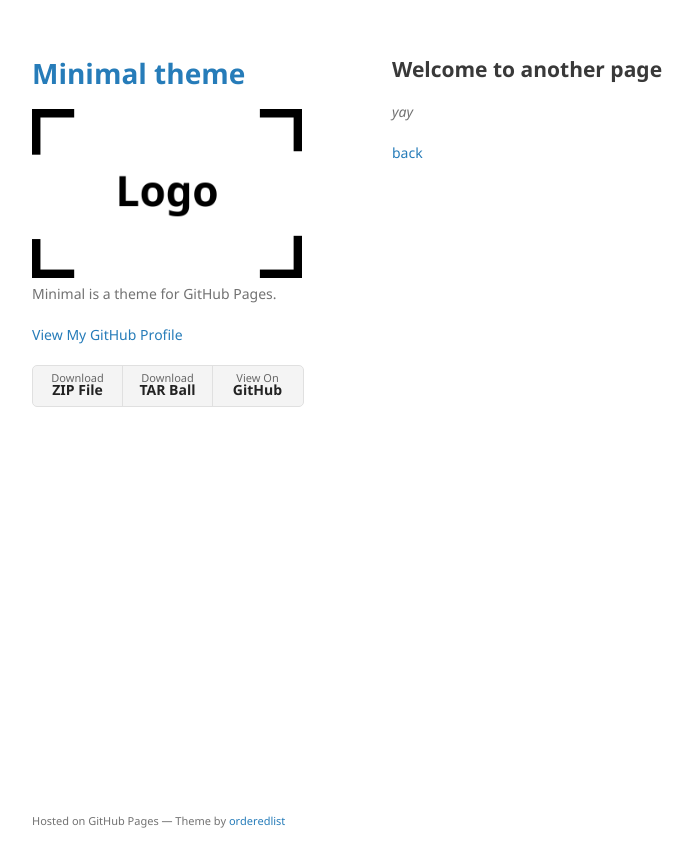
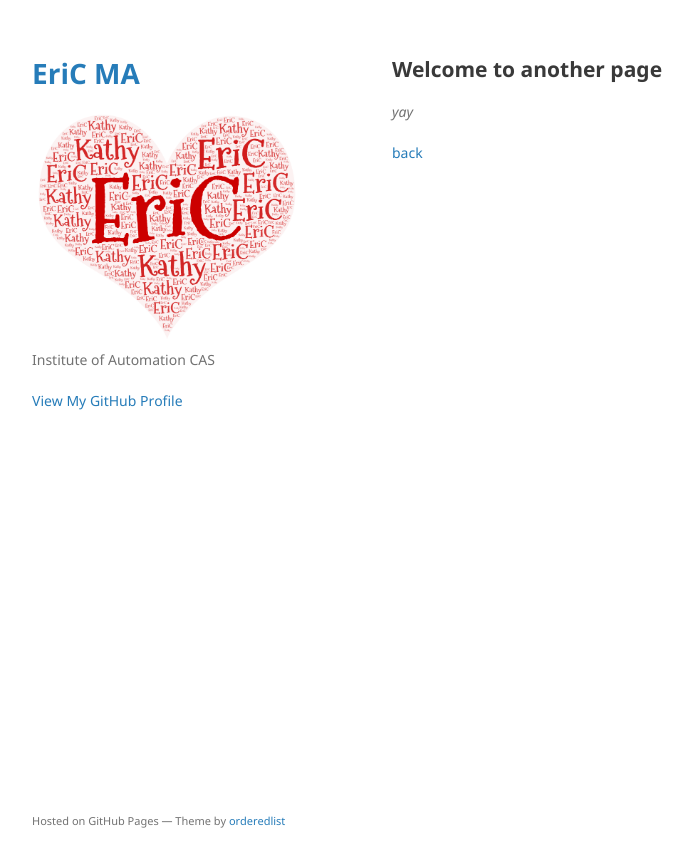
Before and after one commit to EriCongMa/ericongma.github.io, a Jekyll site: the page built from another-page.md, in a window 1280 px wide. Shown: the top 867 px of the page, without its empty margins (178-871 px from the left). Built offline with Jekyll 4.4.1, drawn with Linux system fonts in a browser that asks for light colours; our own code applies the rules of GitHub Pages for plain Markdown files.

Commit message:
fast_push

```diff
--- a/_config.yml
+++ b/_config.yml
@@ -1,6 +1,6 @@
-title: Minimal theme
-logo: /assets/img/logo.png
-description: Minimal is a theme for GitHub Pages.
-show_downloads: true
-google_analytics:
+title: EriC MA
+logo: /assets/img/profile.jpg
+description: Institute of Automation CAS
+#show_downloads: true
+#google_analytics:
 theme: jekyll-theme-minimal
```
Also changed, not shown: assets/img/profile.jpg (added), 1 other file.
